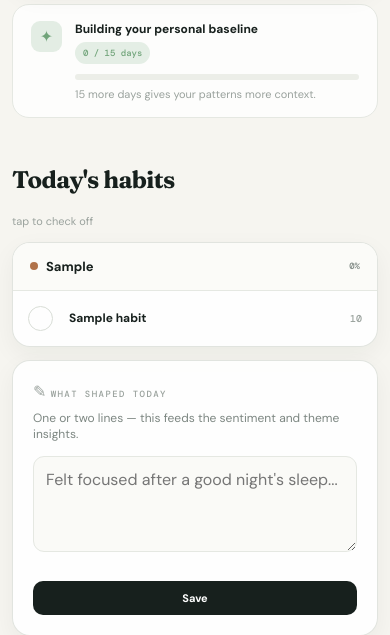
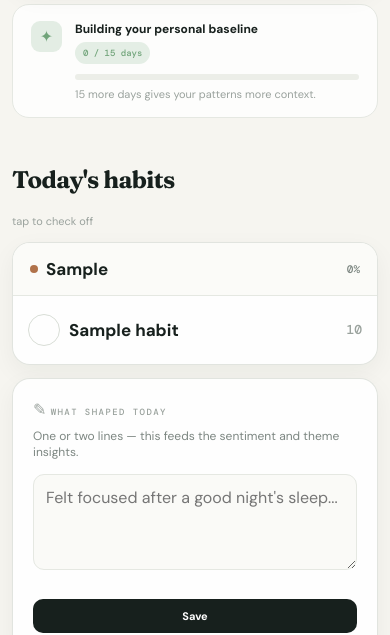
Before and after one commit to Govindkawsankar/Day-ring--A_productive_day_calculator, a Flask app: page /day/2026-08-18 in a window 390 px wide. Shown: the part 920-1555 px from the top of the page. Run offline with Flask 3, Linux system fonts and the light colour scheme; the visitor is signed in with stand-in values (Sample User, id 1); tables that the repository leaves empty hold one stand-in row (values such as "Sample post"); data that the repository does not hold is empty.

Commit message:
Fix session persistence, login page styling, mobile font sizes

```diff
--- a/app.py
+++ b/app.py
@@ -97,6 +97,10 @@ app = Flask(__name__)
 # For local use this default is fine. Before hosting this online, set a real
 # SECRET_KEY environment variable so sessions can't be forged.
 app.secret_key = os.environ.get("SECRET_KEY", "dev-only-change-this-before-hosting")
+# Sessions last 30 days instead of expiring when the browser closes — set as
+# permanent at login/register so users don't have to keep re-entering
+# username and password.
+app.permanent_session_lifetime = timedelta(days=30)
 
 
 @app.context_processor
@@ -470,6 +474,7 @@ def register():
     db.commit()
     session["user_id"] = user_id
     session["username"] = username
+    session.permanent = True
     return redirect(url_for("index"))
 
 
@@ -511,6 +516,7 @@ def login():
     db.commit()
     session["user_id"] = row["id"]
     session["username"] = row["username"]
+    session.permanent = True
     next_path = request.args.get("next")
     return redirect(next_path or url_for("index"))
 
--- a/static/style.css
+++ b/static/style.css
@@ -133,19 +133,19 @@ background:var(--surface-1);border:1px solid var(--surface-1-border);box-shadow:
 .habit-group{border-radius:18px;overflow:hidden}
 .habit-group-head{display:flex;align-items:center;justify-content:space-between;padding:15px 17px;background:var(--paper-2);border-bottom:1px solid var(--line)}
 .habit-category{display:flex;align-items:center;gap:8px}
-.habit-category h3{font-size:13px;margin:0;color:var(--ink)}
+.habit-category h3{font-size:16px;margin:0;color:var(--ink)}
 .category-accent{width:8px;height:8px;border-radius:50%}
-.category-score{font:500 9px var(--mono);color:var(--muted)}
+.category-score{font:500 10px var(--mono);color:var(--muted)}
 .habit-list{padding:5px}
 .habit-list form{margin:0}
 .habit-item{width:100%;border:0;background:transparent;text-align:left;display:grid;grid-template-columns:31px 1fr auto;align-items:center;gap:10px;padding:10px;border-radius:11px;color:var(--ink);transition:.18s}
 .habit-item:hover{background:var(--nav-hover)}
 .habit-item.completed{background:var(--tint-green)}
-.check-ring{width:25px;height:25px;border:1.5px solid var(--line-2);border-radius:50%;display:grid;place-items:center;font-size:13px;font-weight:800;color:#fff}
+.check-ring{width:30px;height:30px;border:1.5px solid var(--line-2);border-radius:50%;display:grid;place-items:center;font-size:16px;font-weight:800;color:#fff}
 .completed .check-ring{background:var(--green);border-color:var(--green)}
-.habit-text strong{display:block;font-size:12px;font-weight:700}
-.habit-text small{display:block;font-size:10px;color:var(--muted-2);margin-top:2px}
-.habit-weight{font:500 10px var(--mono);color:var(--muted-2)}
+.habit-text strong{display:block;font-size:16px;font-weight:700}
+.habit-text small{display:block;font-size:12px;color:var(--muted-2);margin-top:2px}
+.habit-weight{font:500 12px var(--mono);color:var(--muted-2)}
 .lower-grid{display:grid;grid-template-columns:1.2fr .8fr;gap:13px;margin-top:13px}
 .reflection-panel,.quote-panel{border-radius:18px;padding:23px}
 .panel-symbol{font-size:16px;color:var(--muted-2)}
@@ -199,8 +199,8 @@ a.heat-cell:hover{transform:scale(1.35)}
 .builder-panel,.weight-panel{border-radius:var(--r);padding:26px}
 .builder-plus{font-size:20px;color:var(--muted-2)}
 .add-habit-form{display:grid;grid-template-columns:1fr 1.5fr .5fr auto;gap:10px;align-items:end;margin-top:20px}
-.add-habit-form label,.manage-form label{display:grid;gap:5px;font:500 9px var(--mono);color:var(--muted);letter-spacing:.03em}
-input[type=text],input[type=number]{width:100%;border:1px solid var(--line);background:var(--input-bg);border-radius:10px;padding:10px 11px;color:var(--ink);outline:none;font-family:var(--sans);font-size:12px}
+.add-habit-form label,.manage-form label{display:grid;gap:5px;font:500 10px var(--mono);color:var(--muted);letter-spacing:.03em}
+input[type=text],input[type=number],input[type=password]{width:100%;border:1px solid var(--line);background:var(--input-bg);border-radius:10px;padding:10px 11px;color:var(--ink);outline:none;font-family:var(--sans);font-size:14px}
 .add-habit-form .primary-button{height:39px}
 .weight-panel{background:var(--deep-surface);color:var(--deep-surface-fg);display:flex;flex-direction:column;justify-content:center}
 .weight-panel .panel-label{color:var(--muted-2)}.weight-big{font:600 52px var(--serif);letter-spacing:-.07em;margin:7px 0 13px}.weight-big small{font:500 16px var(--sans);color:var(--muted-2);letter-spacing:0}
@@ -224,5 +224,8 @@ input[type=text],input[type=number]{width:100%;border:1px solid var(--line);back
 .insight-row{grid-template-columns:1fr;gap:10px}.add-habit-form{grid-template-columns:1fr}.add-habit-form .primary-button{width:100%}
 .manage-form{grid-template-columns:7px 1fr 85px}.manage-form .habit-name-field{grid-column:2/-1}.manage-form .secondary-button{grid-column:2/3}.manage-actions{justify-content:flex-start;padding-left:17px}
 .footer{flex-direction:column;gap:5px}
+.habit-text strong{font-size:17px}.habit-text small{font-size:13px}.habit-weight{font-size:13px}.check-ring{width:32px;height:32px;font-size:17px}
+.habit-item{padding:13px 10px}.habit-category h3{font-size:17px}.category-score{font-size:11px}
+.add-habit-form label,.manage-form label{font-size:11px}input[type=text],input[type=number],input[type=password]{font-size:16px;padding:12px 12px}
 }
 @media(prefers-reduced-motion:reduce){*{scroll-behavior:auto!important;transition:none!important}}
```
